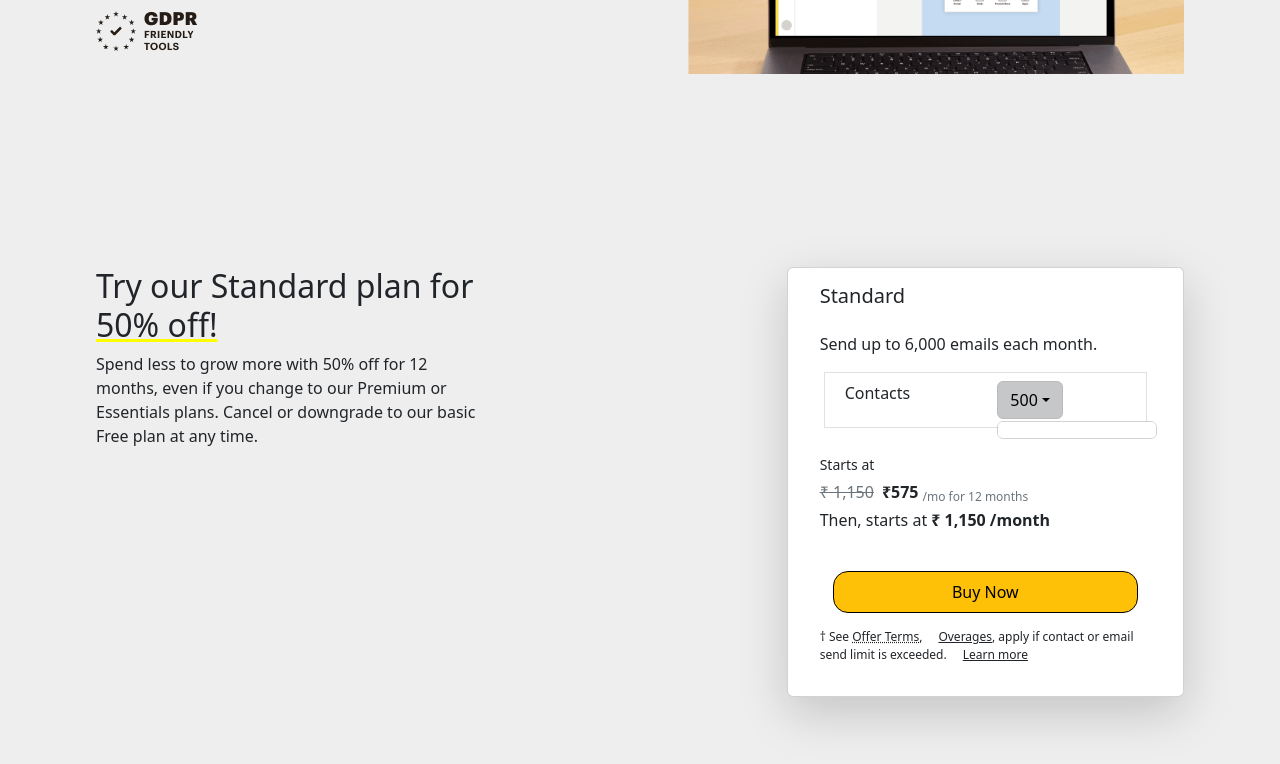
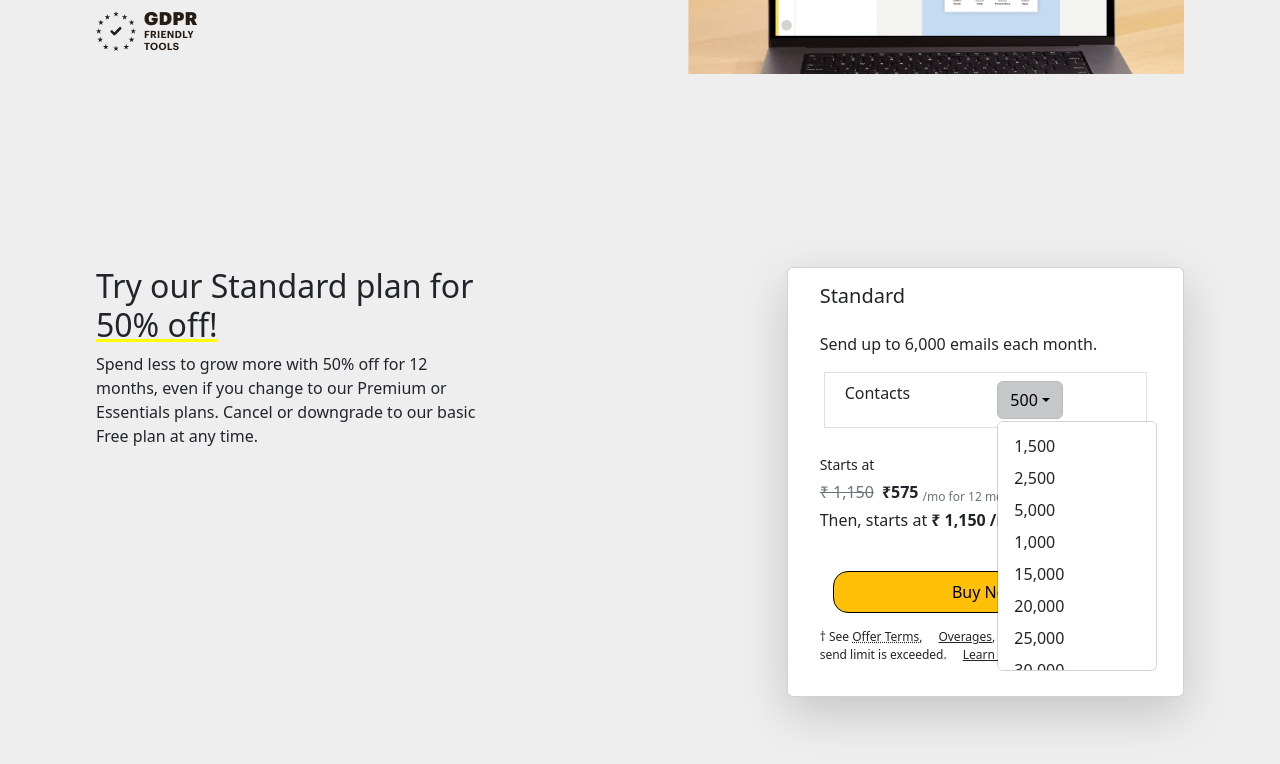
Before and after one commit to mayankpandey7963/Mailchimp-web-project, a React (Vite) app: page / in a window 1280 px wide. Both pictures are taken after a click on the button "500". Shown: the part 495-1259 px from the top of the page. Built offline with nearby package versions, Linux system fonts and the light colour scheme.

Commit message:
Resolve maxHeight

```diff
--- a/src/Pages/MailChimp_Website.jsx
+++ b/src/Pages/MailChimp_Website.jsx
@@ -1,6 +1,6 @@
 import React from 'react'
 
-import { Container, Row, Col, NavLink, Nav, Card, CardGroup, Image } from 'react-bootstrap';
+import { Container, Row, Col, Card, Image } from 'react-bootstrap';
 import Dropdown from 'react-bootstrap/Dropdown';
 
 // css
@@ -67,7 +67,7 @@ function MailChimp_Webside() {
                                          500
                                         </Dropdown.Toggle>
 
-                                        <Dropdown.Menu style={{maxHeight:'0px', overflowY:'auto'}}>
+                                        <Dropdown.Menu style={{maxHeight:'250px', overflowY:'auto'}}>
                                           {standardPrice.map((price, index) =>(
                                             <Dropdown.Item key={index}>
                                                 {price.toLocaleString()}
```
